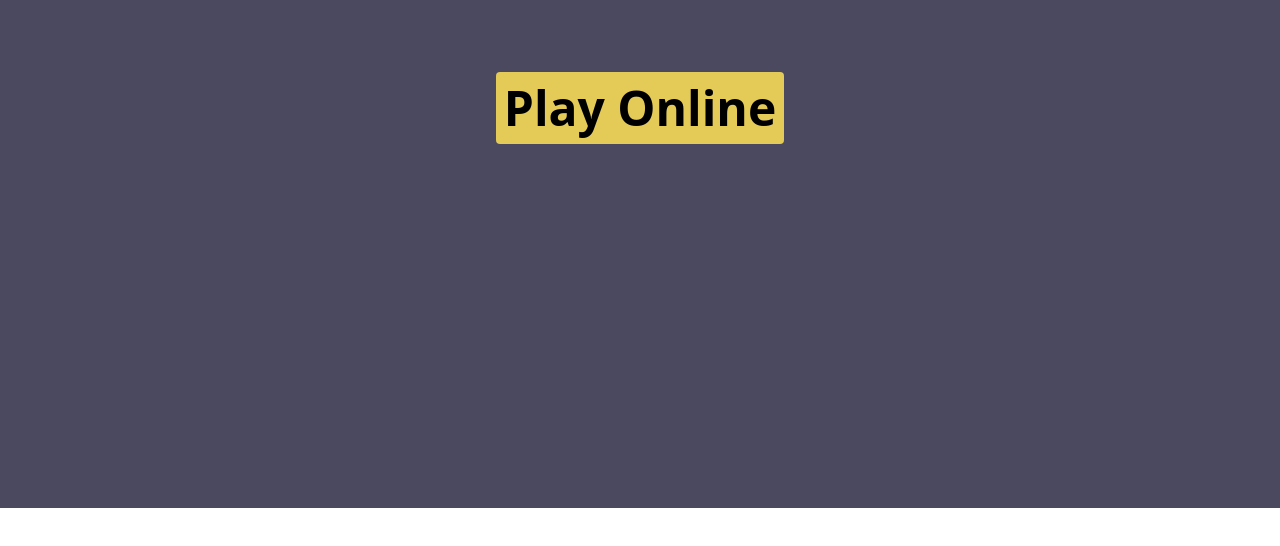
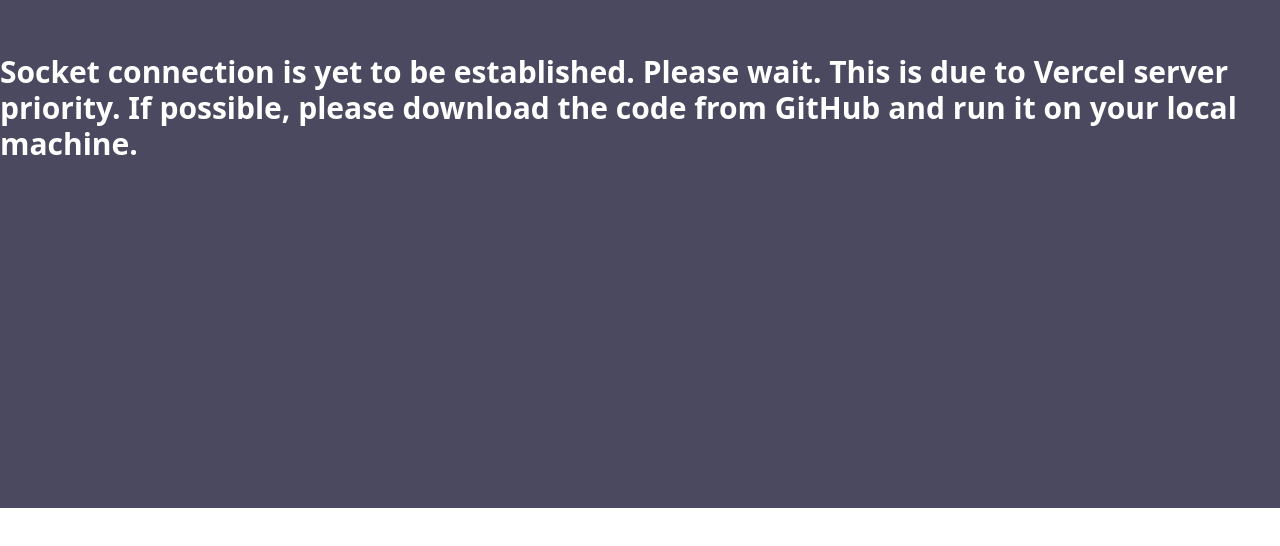
Before and after one commit to Divya6265/Tic-Tac-Toe-web-socket-frontend, a React (Vite) app: page / in a window 1280 px wide. Shown: the part 292-838 px from the top of the page. After the commit the page ends 800 px from the top, so only its background shows below. Built offline with nearby package versions, Linux system fonts and the light colour scheme.

Commit message:
socket connection fix

```diff
--- a/src/App.jsx
+++ b/src/App.jsx
@@ -134,19 +134,17 @@
       {!playOnline &&
         <div className='flex justify-center items-center h-full'>
           <button onClick={handlePlay} className='bg-[#e4ca56]  border-0 font-semibold text-5xl text-black py-3 px-2 rounded cursor-pointer '>Play Online</button>
+        </div> &&  socket === null && (
+            <div className='flex justify-center items-center h-full'>
+              <div className="load-man"></div> {/* Loading icon */}
+              <p className='text-3xl font-semibold'>
+                Socket connection is yet to be established. Please wait. This is due to Vercel server priority. If possible, please download the code from GitHub and run it on your local machine.
+              </p>
+            </div>
+          )
 
-        </div>
       }
 
-{!playOnline && socket === null && (
-    <div className='flex justify-center items-center h-full'>
-      <div className="load-man"></div> {/* Loading icon */}
-      <p className='text-3xl font-semibold'>
-        Socket connection is yet to be established. Please wait. This is due to Vercel server priority. If possible, please download the code from GitHub and run it on your local machine.
-      </p>
-    </div>
-  )
-}
 
       {playOnline && opponent == null &&
         <div className='flex justify-center items-center h-full'>
```
